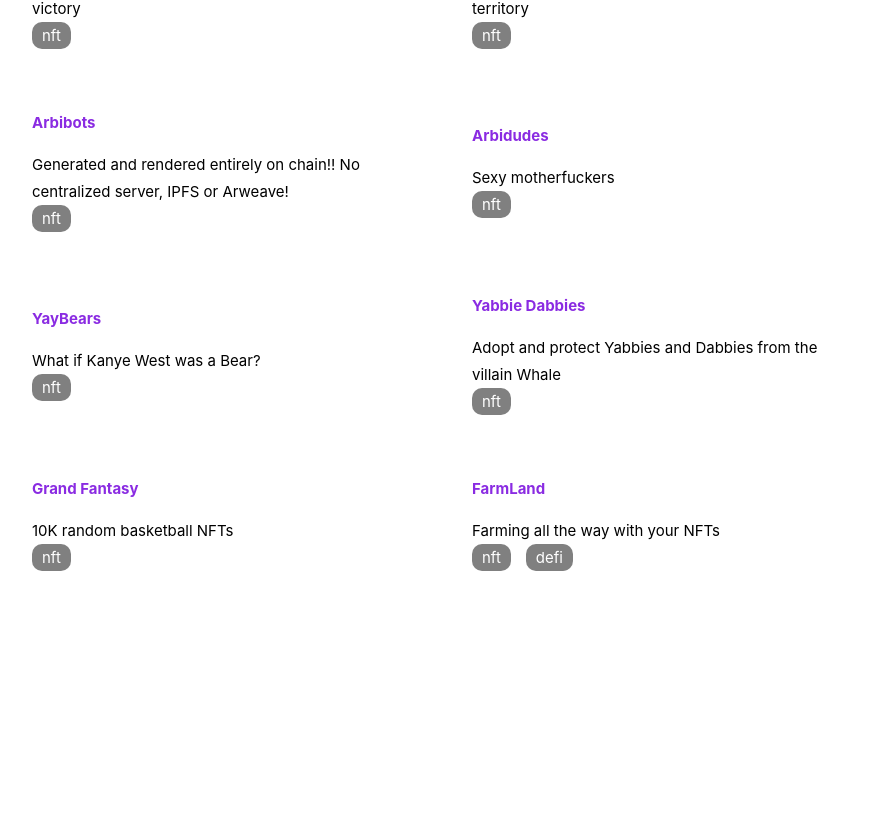
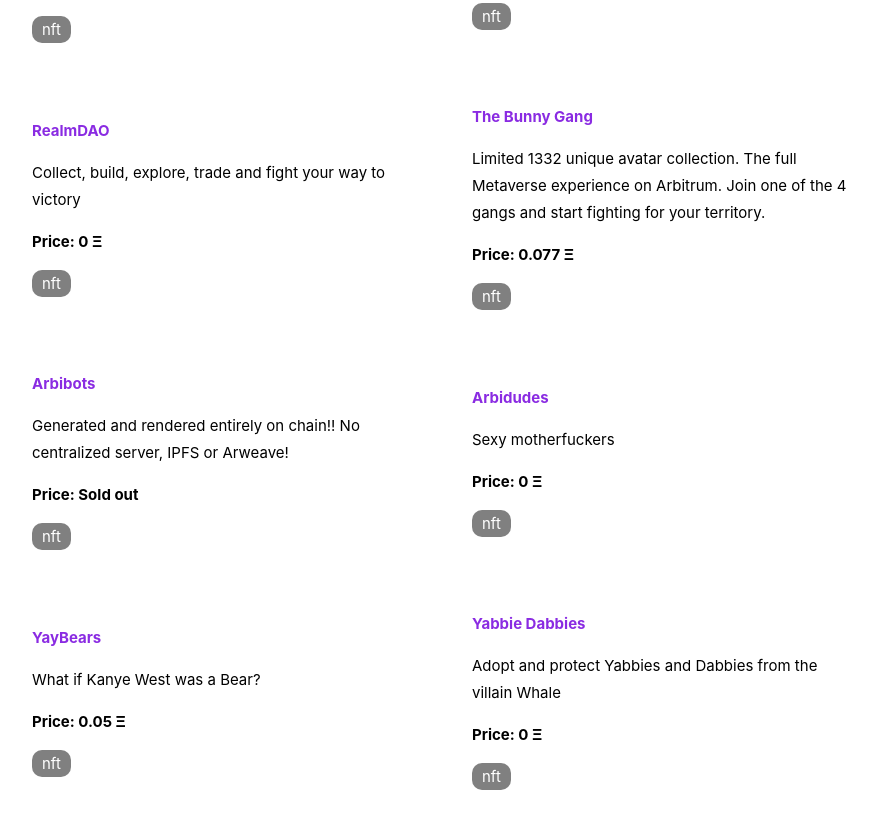
Before and after one commit to nft-alliance/nft-alliance-web-page, a Next.js app: page / in a window 1280 px wide. Shown: the part 943-1760 px from the top of the page, without its empty margins (198-1074 px from the left). Built offline with nearby package versions, Linux system fonts and the light colour scheme.

Commit message:
feat: add price tag

```diff
--- a/modules/app/components/Footer.tsx
+++ b/modules/app/components/Footer.tsx
@@ -10,7 +10,7 @@ export function Footer() {
           rel="noopener noreferrer"
           title="Twitter account"
         >
-          Twitter
+          👉 Twitter
         </a>
 
 
@@ -21,7 +21,7 @@ export function Footer() {
           target="_blank"
           rel="noopener noreferrer"
         >
-          Join our Discord
+          👉 Join our Discord
         </a>
 
 
@@ -33,9 +33,9 @@ export function Footer() {
       <style jsx>
         {`
           .footer {
-            width: 100%;
+            width: 75%;
             height: 100px;
-            margin-top: 30px;
+            margin: auto;
             padding: 30px;
             display: flex;
             justify-content: center;
@@ -45,12 +45,14 @@ export function Footer() {
 
           .footer a {
             display: flex;
+            padding: 0 10px;
             justify-content: center;
             align-items: center;
             flex-grow: 1;
             color: white;
             text-transform: uppercase;
             text-decoration: none;
+            color: black;
           }
         `}
       </style>
--- a/modules/projects/components/ProjectCard.tsx
+++ b/modules/projects/components/ProjectCard.tsx
@@ -15,6 +15,9 @@ export function ProjectCard({
           </a>
         </div>
         <div className="project-description">{project.description}</div>
+        <div className="project-price">
+          Price: {project.price >= 0 ? `${project.price} Ξ` : 'Sold out'}
+        </div>
         <div className="project-categories">
             {project.categories
                 .map(c => <div className="project-category" key={`${project.title}-${c}`}>{c}</div>)}
@@ -36,6 +39,11 @@ export function ProjectCard({
 
         }
 
+        .project-price {
+          margin: 15px 0;
+          font-weight: bold;
+        }
+
         .project-category {
             border-radius: 10px;
             padding: 0 10px;
--- a/modules/projects/constants.ts
+++ b/modules/projects/constants.ts
@@ -11,58 +11,68 @@ export const allProjects: Project[] = [{
     description: 'A castle is a key to the CastleVerse. 10k Castles, 10k Generals, Fight and Earn',
     image: '',
     categories: [categories.NFT],
+    price: 0,
 }, {
     title: 'SacredCreatures',
     url: 'https://sacredcreatures.xyz',
     description: '10k unique sacred creatures',
     image: '',
-    categories: [categories.NFT]
+    categories: [categories.NFT],
+    price: 0,
 }, {
     title: 'RealmDAO',
     url: 'https://www.rlm.land/',
     description: 'Collect, build, explore, trade and fight your way to victory',
     image: '',
-    categories: [categories.NFT]
+    categories: [categories.NFT],
+    price: 0,
 }, {
     title: 'The Bunny Gang',
     url: 'https://www.bunnygang.art/',
-    description: 'Join the full Metaverse and start fighting for your territory',
+    description: 'Limited 1332 unique avatar collection. The full Metaverse experience on Arbitrum. Join one of the 4 gangs and start fighting for your territory.',
     image: '',
-    categories: [categories.NFT]
+    categories: [categories.NFT],
+    price: 0.077
 }, {
     title: 'Arbibots',
     url: 'https://arbibots.xyz/',
     description: 'Generated and rendered entirely on chain!! No centralized server, IPFS or Arweave!',
     image: '',
-    categories: [categories.NFT]
+    categories: [categories.NFT],
+    price: -1
 }, {
     title: 'Arbidudes',
     url: 'https://arbidudes.xyz/',
     description: 'Sexy motherfuckers',
     image: '',
-    categories: [categories.NFT]
+    categories: [categories.NFT],
+    price: 0,
 }, {
     title: 'YayBears',
     url: 'https://www.yaybears.com/',
     description: 'What if Kanye West was a Bear?',
     image: '',
-    categories: [categories.NFT]
+    categories: [categories.NFT],
+    price: 0.05
 }, {
     title: 'Yabbie Dabbies',
     url: 'https://yabbiedabbies.com/',
     description: 'Adopt and protect Yabbies and Dabbies from the villain Whale',
     image: '',
-    categories: [categories.NFT]
+    categories: [categories.NFT],
+    price: 0,
 }, {
     title: 'Grand Fantasy',
     url: 'https://grandfantasy.io/',
     description: '10K random basketball NFTs',
     image: '',
-    categories: [categories.NFT]
+    categories: [categories.NFT],
+    price: 0
 }, {
     title: 'FarmLand',
     url: 'https://farmland-game.github.io/',
     description: 'Farming all the way with your NFTs',
     image: '',
-    categories: [categories.NFT, categories.DEFI]
+    categories: [categories.NFT, categories.DEFI],
+    price: 0
 }]
--- a/modules/projects/project.d.ts
+++ b/modules/projects/project.d.ts
@@ -3,5 +3,6 @@ export type Project = {
     url: string,
     description: string,
     image: string,
-    categories: string[]
+    categories: string[],
+    price: number
 }
--- a/pages/index.tsx
+++ b/pages/index.tsx
@@ -25,6 +25,8 @@ const Home: NextPage = () => {
             <p>
               If you are a NFT project founder/builder, you can join our Discord and apply. Note: We will not accept applications from copies of existing projects.
             </p>
+            <h3>What will the NFT Alliance do ?</h3>
+            <p>We'll build exclusive products on Arbitrum which leverage the NFT technology. Owning one NFT from each collection member of the alliance will give you access to exclusive content so grab some now.</p>
           </div>
 
           <div className="projects-wrapper">
```
Also changed, not shown: 1 other file (tests, documents, lock files or other folders).
